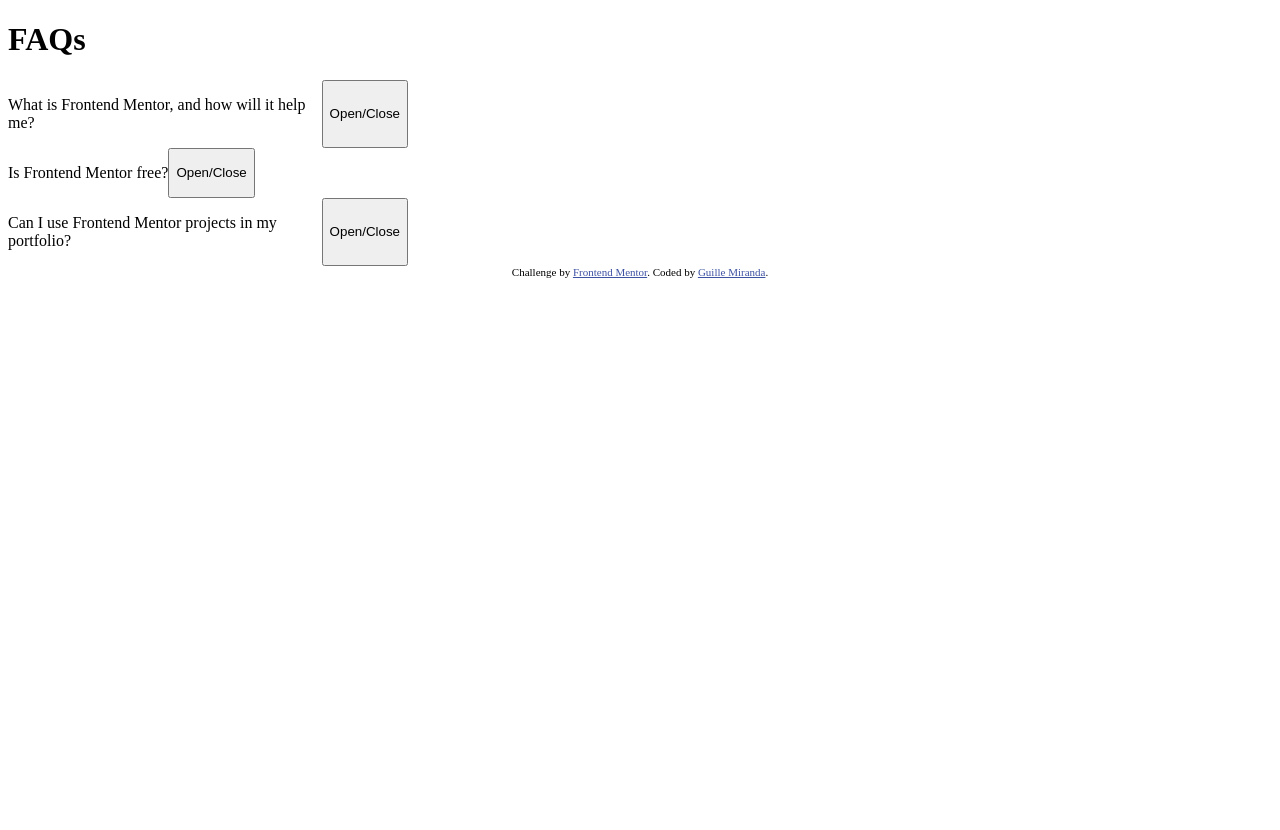
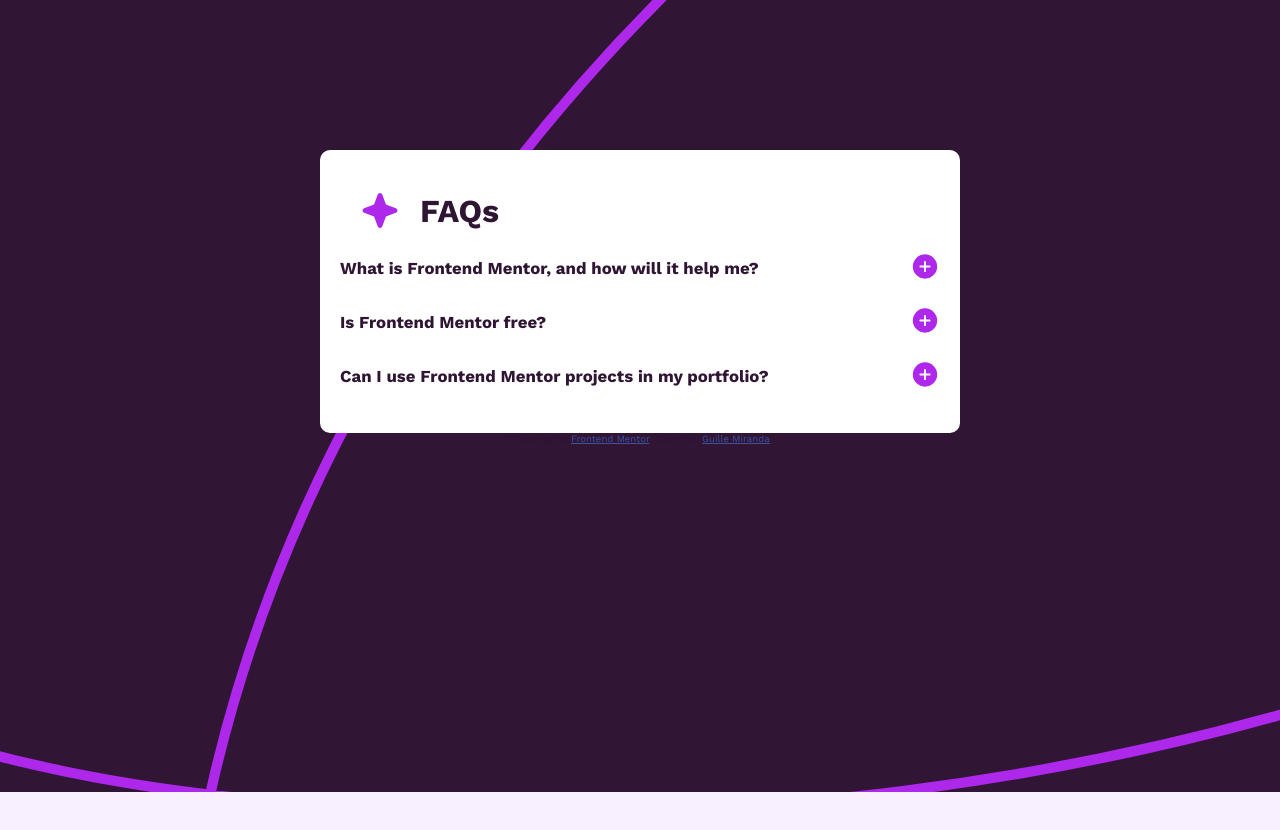
Before and after one commit to GuilleMiranda/frontendmentor_faq-accordion, a React (Vite) app: page / in a window 1280 px wide. Shown: the top 830 px of the page. Before the commit the page ends 800 px from the top, so only its background shows below. Built offline with nearby package versions, Linux system fonts and the light colour scheme.

Commit message:
wip: styling

```diff
--- a/index.html
+++ b/index.html
@@ -3,6 +3,12 @@
   <head>
     <meta charset="UTF-8" />
     <meta name="viewport" content="width=device-width, initial-scale=1.0" />
+    <link rel="preconnect" href="https://fonts.googleapis.com" />
+    <link rel="preconnect" href="https://fonts.gstatic.com" crossorigin />
+    <link
+      href="https://fonts.googleapis.com/css2?family=Work+Sans:ital,wght@0,100..900;1,100..900&display=swap"
+      rel="stylesheet"
+    />
   </head>
   <body>
     <div id="root"></div>
--- a/src/App.tsx
+++ b/src/App.tsx
@@ -1,5 +1,8 @@
 import { useState } from "react";
 import favicon from "./assets/images/favicon-32x32.png";
+import iconPlus from "./assets/images/icon-plus.svg";
+import iconMinus from "./assets/images/icon-minus.svg";
+import iconStar from "./assets/images/icon-star.svg";
 
 function App() {
   const [activeItems, setActiveItems] = useState<Array<number>>();
@@ -41,18 +44,29 @@
     <>
       <title>Frontend Mentor | FAQ accordion</title>
       <link rel="icon" type="image/png" sizes="32x32" href={favicon} />
+      <div className="accordion-container">
+        <div className="accordion-title">
+          <img src={iconStar} />
           <h1>FAQs</h1>
+        </div>
         {items.map((item, index) => {
           return (
-          <div key={index} className="accordion-container">
+            <div key={index}>
               <div className="accordion-header">
-              <p>{item.title}</p>
+                <h2>{item.title}</h2>
                 <button
                   onClick={() => {
                     handleButton(index);
                   }}
                 >
-                Open/Close
+                  <img
+                    src={activeItems?.includes(index) ? iconMinus : iconPlus}
+                    alt={
+                      activeItems?.includes(index)
+                        ? "Hide the content of " + item.title
+                        : "Show the content of " + item.title
+                    }
+                  />
                 </button>
               </div>
               <div
@@ -63,6 +77,7 @@
             </div>
           );
         })}
+      </div>
 
       <footer className="attribution">
         Challenge by{" "}
--- a/src/index.css
+++ b/src/index.css
@@ -3,19 +3,76 @@
   --purple-100: hsl(275, 100%, 97%);
   --purple-600: hsl(292, 16%, 49%);
   --purple-950: hsl(292, 42%, 14%);
+  --blue: hsl(228, 45%, 44%);
+
+  font-size: 14px;
 }
 
 * {
   box-sizing: border-box;
+  margin: 0;
+  padding: 0;
+  font-family: "Work Sans", sans-serif;
+  color: var(--purple-950);
+}
+
+h1 {
+  font-size: 2.286rem;
+}
+
+h2 {
+  font-size: 1.2rem;
+}
+
+p {
+  color: var(--purple-600);
+}
+
+body {
+  display: flex;
+  justify-content: center;
+  margin-top: 150px;
+  height: 100vh;
+  background-color: var(--purple-100);
+  background-image: url("./assets/images/background-pattern-mobile.svg");
+  background-repeat: no-repeat;
+  background-size: contain;
 }
 
 .accordion-container {
-  width: 400px;
+  min-width: 300px;
+  width: min(calc(100dvw - 100px), 640px);
+  padding: 20px;
+
+  border-radius: 10px;
+
+  background-color: var(--white);
+}
+
+.accordion-title {
+  display: flex;
+  flex-direction: row;
+  align-items: center;
+
+  margin: 20px 0;
+}
+
+.accordion-title img {
+  margin: 0 20px;
 }
 
 .accordion-header {
   display: flex;
   flex-direction: row;
+  justify-content: space-between;
+  align-items: center;
+  margin: 20px 0;
+}
+
+button {
+  background: none;
+  border: none;
+  height: 100%;
 }
 
 .accordion-body {
@@ -33,5 +90,18 @@
   text-align: center;
 }
 .attribution a {
-  color: hsl(228, 45%, 44%);
+  color: var(--blue);
 }
+
+@media print {
+  .accordion-body {
+    display: initial;
+    height: initial;
+  }
+}
+
+@media screen and (min-width = 640px) {
+  body {
+    background-image: url("./assets/images/background-pattern-desktop.svg");
+  }
+}
```
Lines whose indentation alone changed are shown as unchanged.
